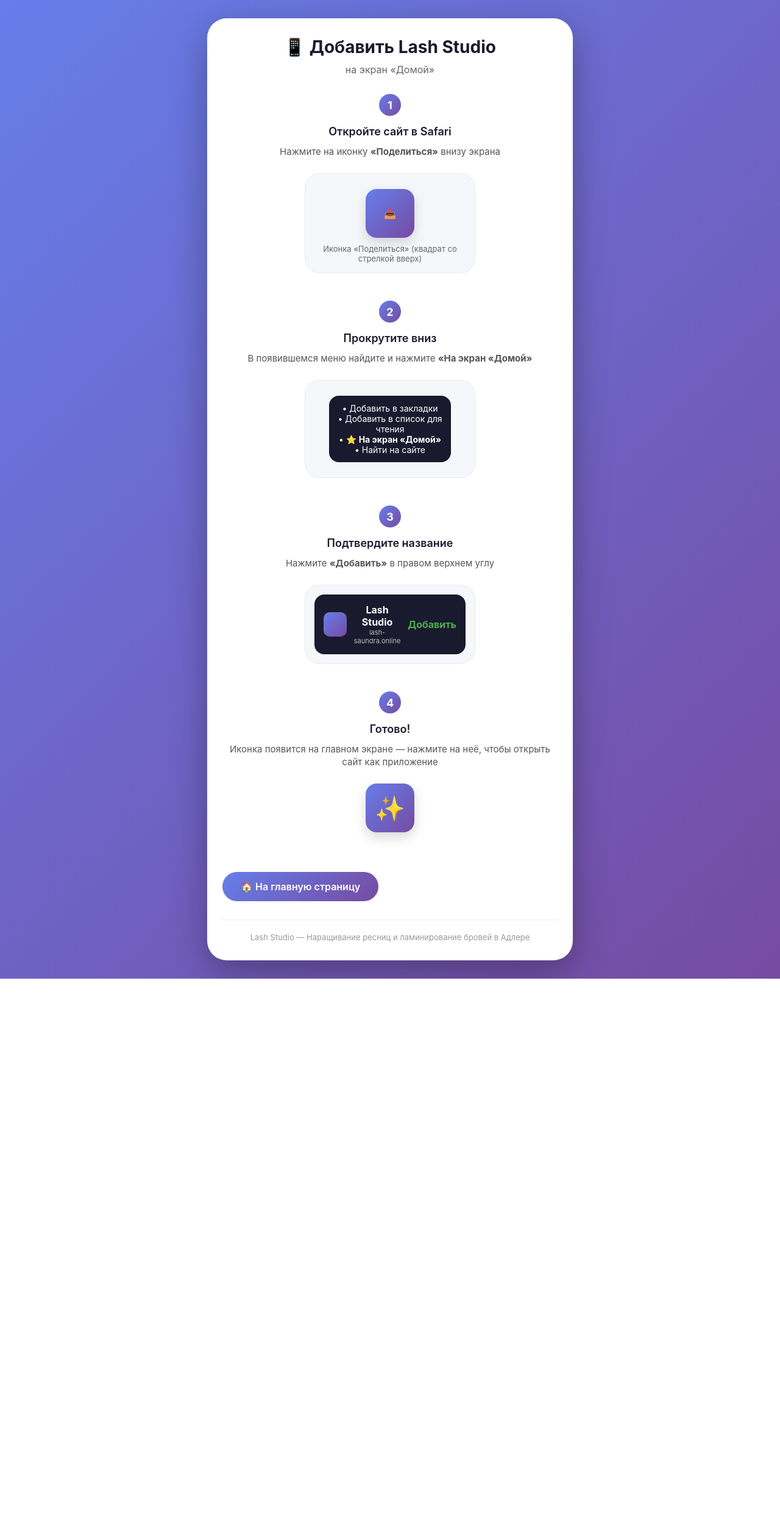
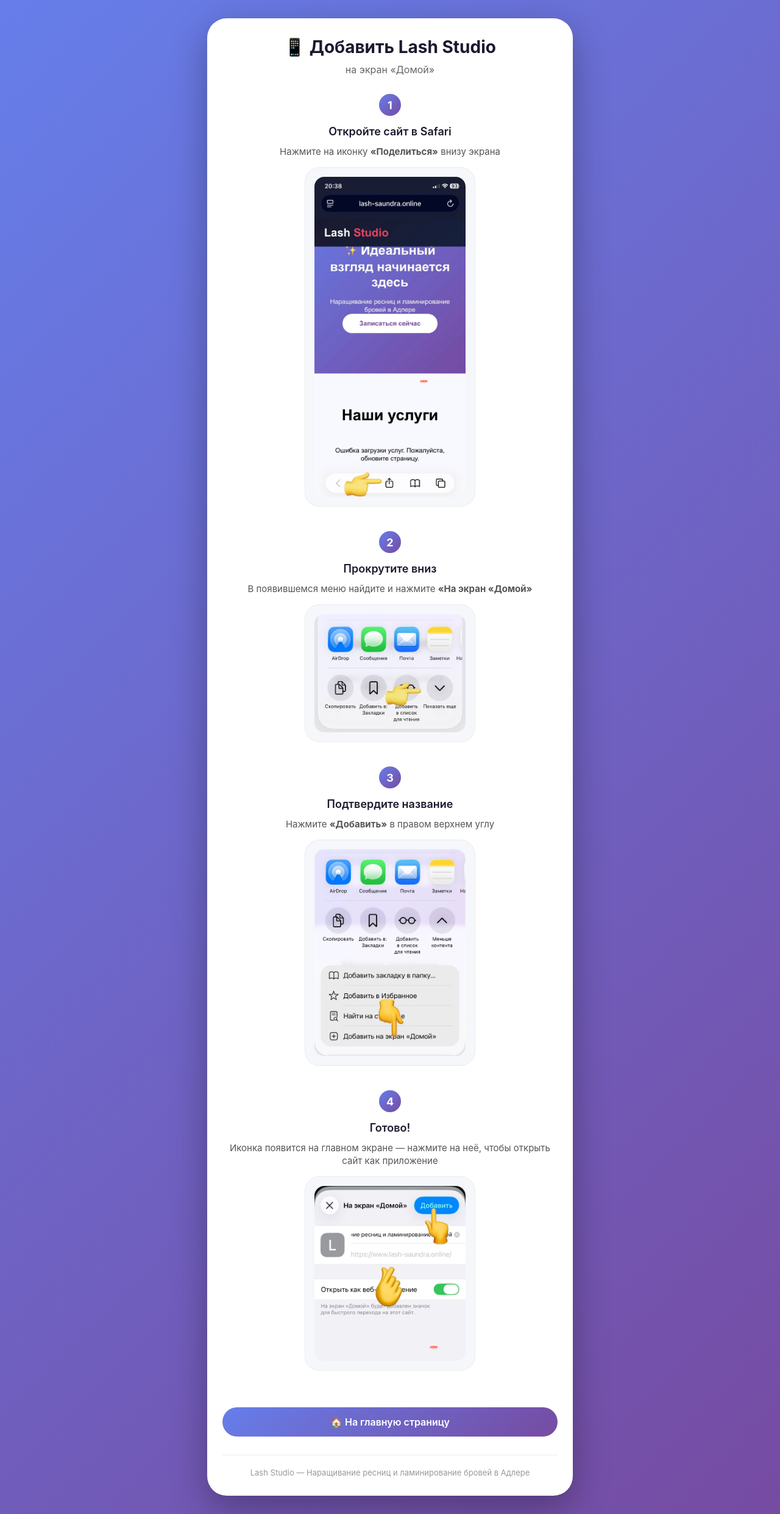
Before and after one commit to Sergey-Molchan/lash_api, a FastAPI app: page /add-to-home in a window 1280 px wide. Shown: the whole page at 61% size. Before the commit the page ends 1605 px from the top, so only its background shows below. Run offline with FastAPI, Linux system fonts and the light colour scheme; parts of the project's set-up code (start-up, migrations or seed data) failed here and were passed over.

Commit message:
feat: add instruction page for add to home screen

```diff
--- a/app/templates/add-to-home.html
+++ b/app/templates/add-to-home.html
@@ -43,10 +43,7 @@
         }
 
         .step {
-            margin-bottom: 35px;
-            display: flex;
-            flex-direction: column;
-            align-items: center;
+            margin-bottom: 40px;
             text-align: center;
         }
 
@@ -61,7 +58,7 @@
             justify-content: center;
             font-weight: bold;
             font-size: 18px;
-            margin-bottom: 15px;
+            margin: 0 auto 15px auto;
         }
 
         .step-title {
@@ -82,44 +79,20 @@
             background: #f5f7fb;
             border-radius: 24px;
             padding: 15px;
-            margin: 10px 0;
+            margin: 10px auto;
             border: 1px solid #e9ecef;
             max-width: 280px;
             width: 100%;
+            display: flex;
+            justify-content: center;
         }
 
         .screenshot img {
             width: 100%;
+            max-width: 250px;
             height: auto;
             border-radius: 16px;
             display: block;
-        }
-
-        .mock-icon {
-            width: 80px;
-            height: 80px;
-            background: linear-gradient(135deg, #667eea 0%, #764ba2 100%);
-            border-radius: 18px;
-            display: flex;
-            align-items: center;
-            justify-content: center;
-            margin: 10px auto;
-            box-shadow: 0 8px 20px rgba(0, 0, 0, 0.15);
-        }
-
-        .mock-icon span {
-            font-size: 40px;
-        }
-
-        .mock-menu {
-            background: #1a1a2e;
-            border-radius: 16px;
-            padding: 12px;
-            color: white;
-            font-size: 14px;
-            text-align: center;
-            margin: 10px auto;
-            max-width: 200px;
         }
 
         .btn-home {
@@ -133,6 +106,8 @@
             margin-top: 20px;
             transition: transform 0.2s;
             text-align: center;
+            width: 100%;
+            box-sizing: border-box;
         }
 
         .btn-home:hover {
@@ -171,10 +146,7 @@
                 Нажмите на иконку <strong>«Поделиться»</strong> внизу экрана
             </div>
             <div class="screenshot">
-                <div class="mock-icon">📤</div>
-                <div style="text-align: center; font-size: 13px; color: #666; margin-top: 8px;">
-                    Иконка «Поделиться» (квадрат со стрелкой вверх)
-                </div>
+                <img src="/static/images/1.jpg" alt="Шаг 1: иконка поделиться" onerror="this.src='https://placehold.co/250x400?text=Шаг+1'">
             </div>
         </div>
 
@@ -186,12 +158,7 @@
                 В появившемся меню найдите и нажмите <strong>«На экран «Домой»</strong>
             </div>
             <div class="screenshot">
-                <div class="mock-menu">
-                    • Добавить в закладки<br>
-                    • Добавить в список для чтения<br>
-                    • <strong>⭐ На экран «Домой»</strong><br>
-                    • Найти на сайте
-                </div>
+                <img src="/static/images/2.jpg" alt="Шаг 2: меню поделиться" onerror="this.src='https://placehold.co/250x400?text=Шаг+2'">
             </div>
         </div>
 
@@ -203,16 +170,7 @@
                 Нажмите <strong>«Добавить»</strong> в правом верхнем углу
             </div>
             <div class="screenshot">
-                <div style="background: #1a1a2e; border-radius: 16px; padding: 15px; color: white;">
-                    <div style="display: flex; align-items: center; gap: 12px;">
-                        <div style="width: 40px; height: 40px; background: linear-gradient(135deg, #667eea, #764ba2); border-radius: 10px;"></div>
-                        <div style="flex: 1;">
-                            <div style="font-weight: bold;">Lash Studio</div>
-                            <div style="font-size: 11px; opacity: 0.7;">lash-saundra.online</div>
-                        </div>
-                        <div style="color: #4caf50; font-weight: bold;">Добавить</div>
-                    </div>
-                </div>
+                <img src="/static/images/3.jpg" alt="Шаг 3: добавление на экран" onerror="this.src='https://placehold.co/250x400?text=Шаг+3'">
             </div>
         </div>
 
@@ -223,8 +181,8 @@
             <div class="step-desc">
                 Иконка появится на главном экране — нажмите на неё, чтобы открыть сайт как приложение
             </div>
-            <div class="mock-icon">
-                <span>✨</span>
+            <div class="screenshot">
+                <img src="/static/images/4.jpg" alt="Шаг 4: иконка на экране" onerror="this.src='https://placehold.co/250x400?text=Шаг+4'">
             </div>
         </div>
 
```
Also changed, not shown: app/static/images/1.jpg (added), app/static/images/2.jpg (added), app/static/images/3.jpg (added), app/static/images/4.jpg (added).
